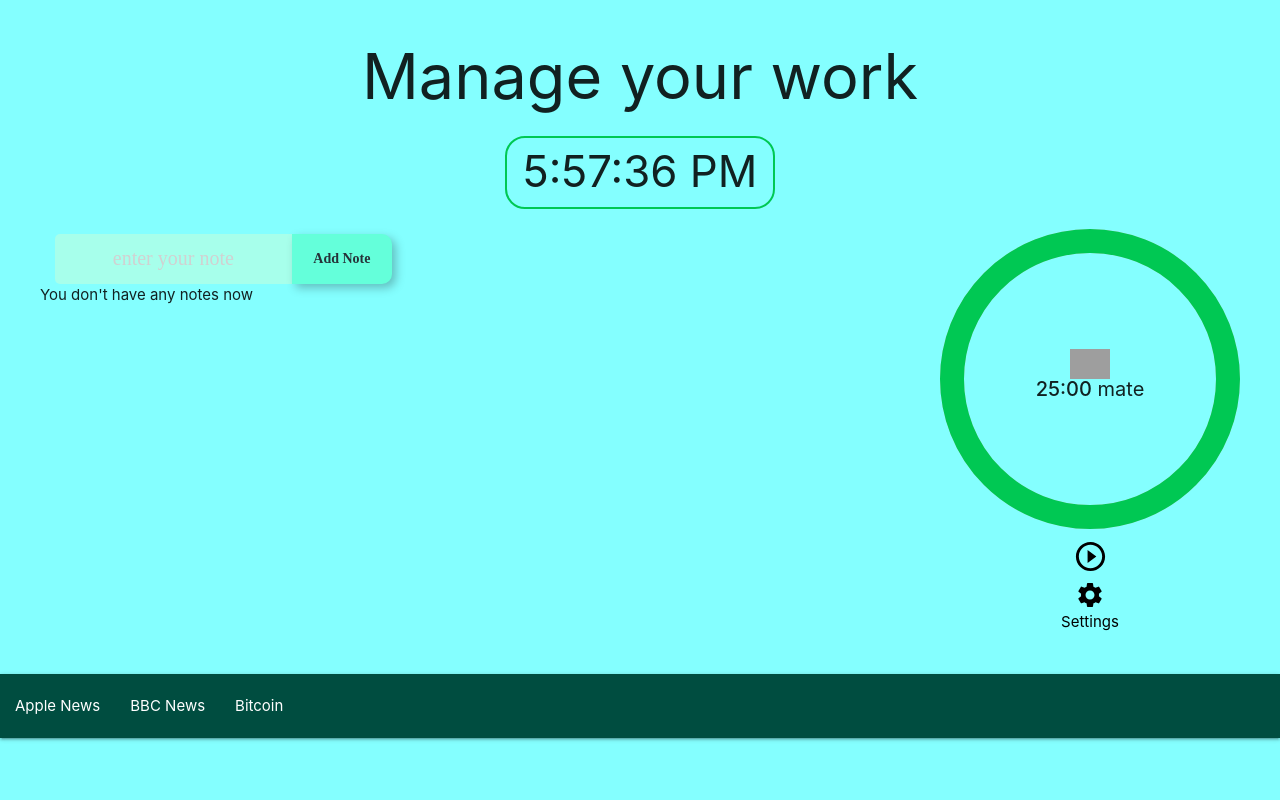
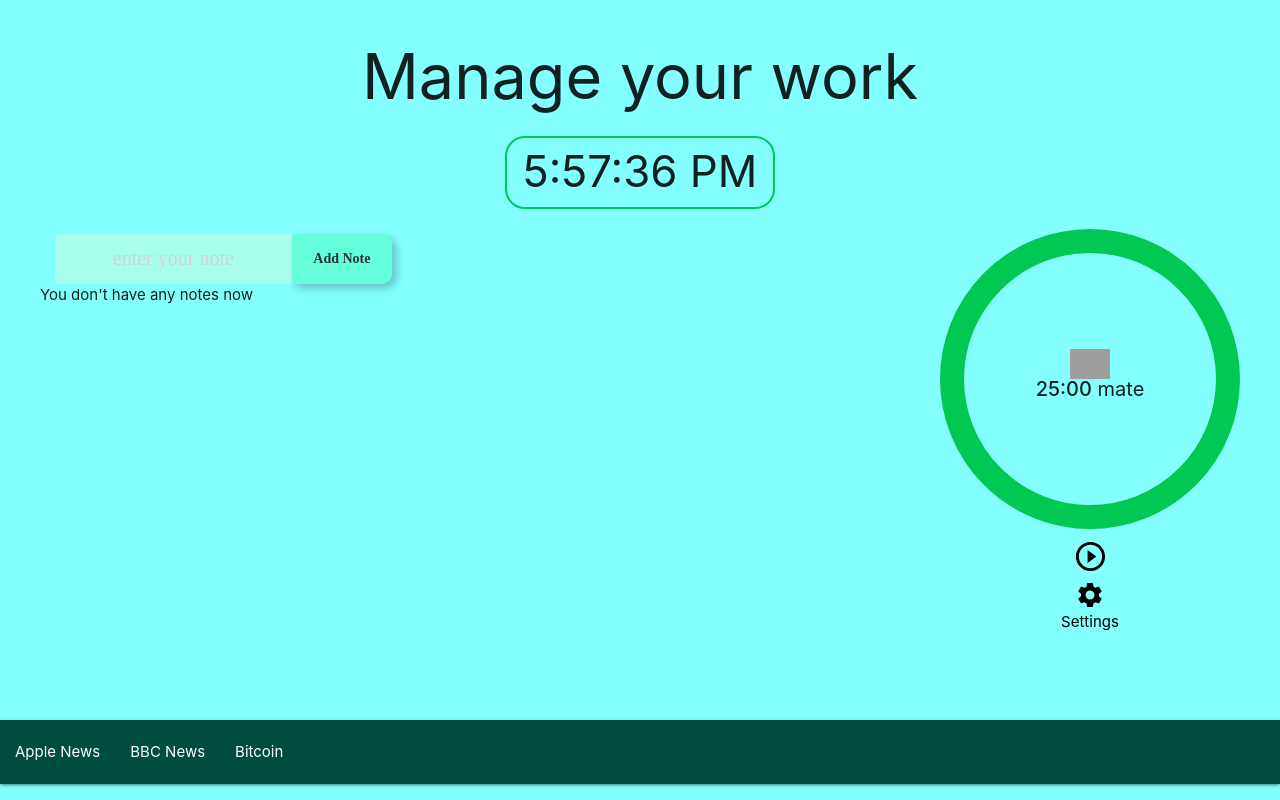
Before and after one commit to imyakin/redux-toolkit-workspace, a React (Create React App) app: page / in a window 1280 px wide. Built offline with nearby package versions, Linux system fonts and the light colour scheme; grey boxes are pictures that could not be loaded.

Commit message:
changes in routes

```diff
--- a/src/App.tsx
+++ b/src/App.tsx
@@ -4,7 +4,6 @@ import { BrowserRouter, Route, Routes } from 'react-router-dom';
 import './App.css';
 import News from './components/Pages/News/News';
 import Home from './components/Pages/Home/Home';
-import { type } from 'os';
 
 function App() {
 
@@ -14,13 +13,30 @@ function App() {
     Bitcoin = 'https://newsapi.org/v2/everything?q=bitcoin&apiKey=4d0211344ea24cacaf4c9767a39beb6b'
   }
 
+  const routes = [
+    {
+    path: "/",
+    element: <Home/>
+    },
+    {
+    path: "/apple",
+    element: <News newsTitle='Apple News' urlLink={news.Apple}/>
+    },
+    {
+    path: "/bbc",
+    element: <News newsTitle='BBC News' urlLink={news.BBC}/>
+    },
+    {
+    path: "/bitcoin",
+    element: <News newsTitle='Bitcoin News' urlLink={news.Bitcoin}/>
+    },
+
+  ]
+
   return (
     <BrowserRouter>
       <Routes>
-        <Route path="/" element={<Home/>}/>
-        <Route path="/apple" element={<News newsTitle='Apple News' urlLink={news.Apple}/>}/>
-        <Route path="/bbc" element={<News newsTitle='BBC News' urlLink={news.BBC}/>}/>
-        <Route path="/bitcoin" element={<News newsTitle='Bitcoin News' urlLink={news.Bitcoin}/>}/>
+        {routes.map(route => <Route key={route.path} path={route.path} element={route.element}/>)}
       </Routes>
     </BrowserRouter>
   );
--- a/src/components/Pages/Home/Home.module.css
+++ b/src/components/Pages/Home/Home.module.css
@@ -18,5 +18,8 @@
   }
 
   .navbar{
-    margin-top: 40px;
+    position: fixed;
+    top: 90%;
+    left: 0;
+    width: 100%;
   }
```
